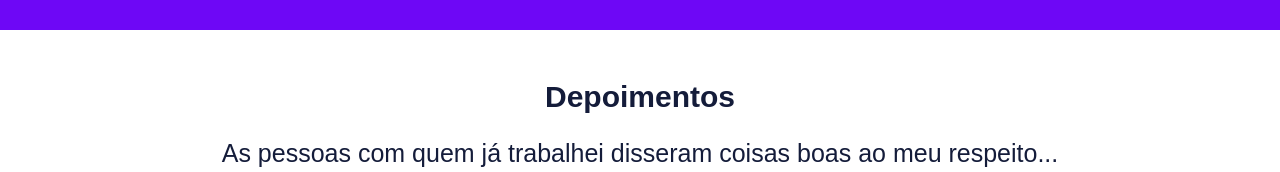
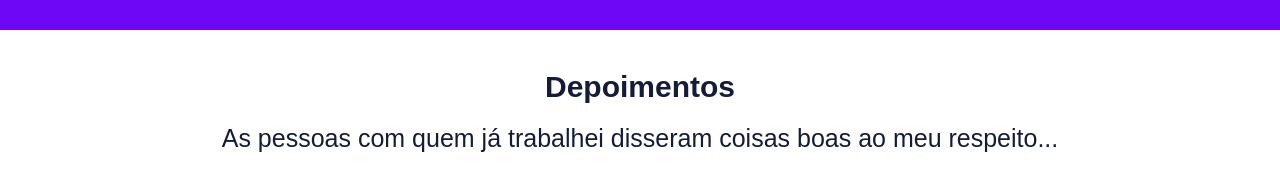
Before and after one commit to Tallisonttj/P1-portifolioB7WEB, a plain HTML site: page index.html in a window 1280 px wide. Shown: the part 3449-3621 px from the top of the page. Drawn offline with Linux system fonts and the light colour scheme.

Commit message:
responsividade 3.0

```diff
--- a/assets/css/style.css
+++ b/assets/css/style.css
@@ -129,7 +129,7 @@ header nav.opener {
   margin-bottom: 2rem;
 }
 .hero h2 {
-  font-size: 1.5rem;
+  font-size: 1.8rem;
   font-weight: normal;
   margin-bottom: 3rem;
 }
@@ -345,7 +345,7 @@ header nav.opener {
 /*TESTEMONY*/
 
 .testimony {
-  padding: 5rem 0;
+  padding: 2rem;
   text-align: center;
   color: var(--primary);
 }
@@ -353,18 +353,17 @@ header nav.opener {
 .testimony .title {
   font-weight: bold;
   font-size: 3rem;
-  margin-bottom: 2.5rem;
+  margin: 2rem;
 }
 .testimony .subtitle {
   font-size: 2.5rem;
-  margin-bottom: 2.5rem;
+  margin: 2rem;
 }
 .testimony .sider input {
   display: none;
 }
 .testimony .sider {
   overflow-x: hidden;
-  margin: auto;
 }
 .testimony .sider-area {
   width: 200%;
```
